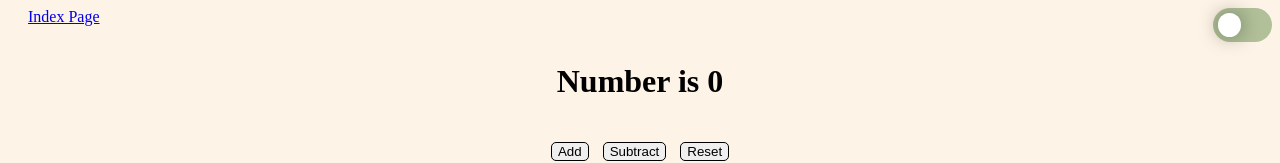
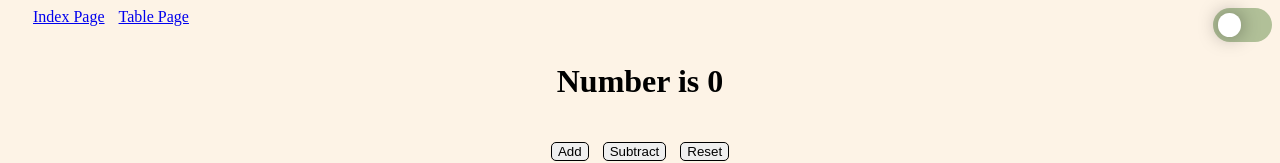
Before and after one commit to noodleincup/Test-Project, a plain HTML site: page main.html in a window 1280 px wide. Shown: the top 163 px of the page. Drawn offline with Linux system fonts and the light colour scheme.

Commit message:
Modify style.css

```diff
--- a/main.html
+++ b/main.html
@@ -25,6 +25,7 @@
         </div>
         <div style="margin-left: 20px;">
             <a href="./index.html"> Index Page</a>
+            <a href="./test.html">Table Page</a>
         </div>
     </div>
 
--- a/style.css
+++ b/style.css
@@ -63,3 +63,7 @@ body.dark-mode{
     background-color: #454545;
 
 }
+
+a{
+    margin: 5px;
+}
```
